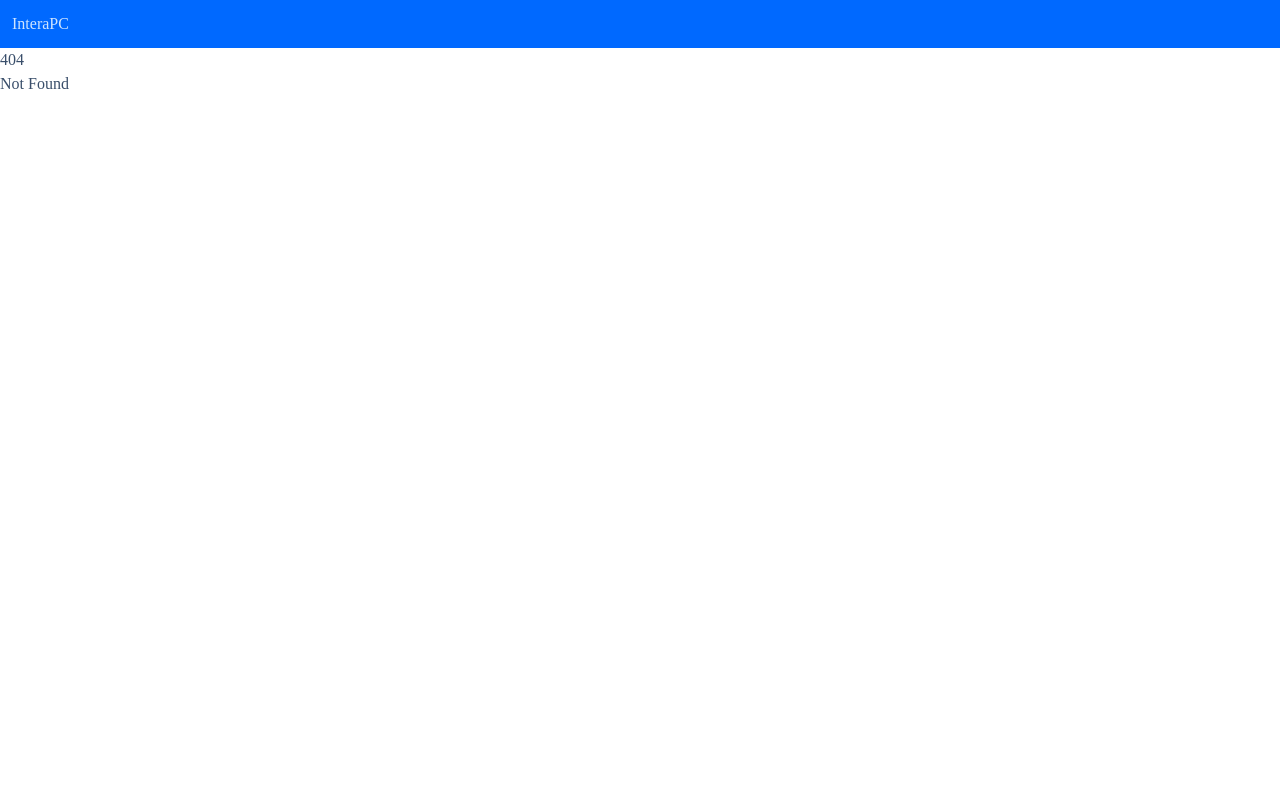
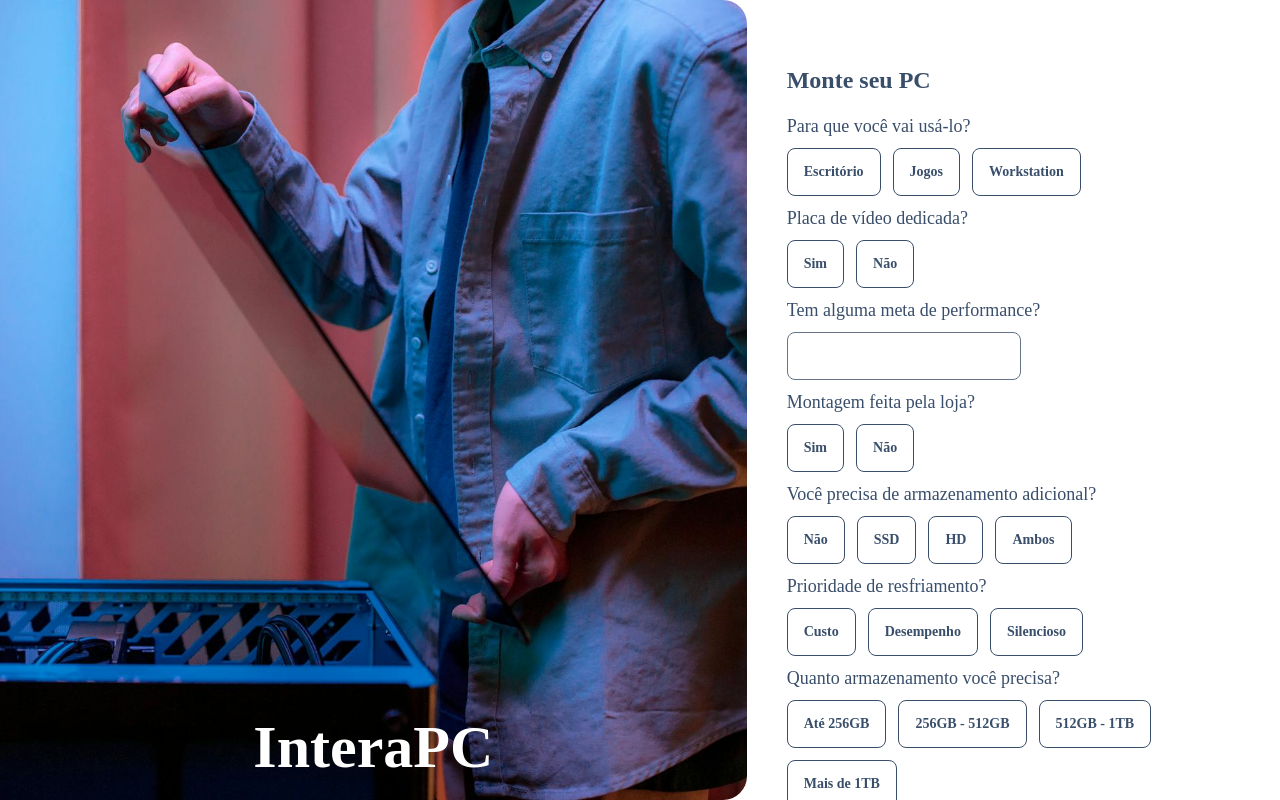
Before and after one commit to gralmeidan/interapc, a SvelteKit app: page /custom/starter in a window 1280 px wide. Before the commit this address had no page. Built offline with nearby package versions, Linux system fonts and the light colour scheme; a web font is replaced by a local one.

Commit message:
feat: add starter questions form prototype

```diff
--- /dev/null
+++ b/src/lib/components/Select.svelte
@@ -0,0 +1,86 @@
+<script lang="ts">
+	let {
+		label,
+		name,
+		options,
+		selected,
+		onSelect
+	}: {
+		label?: string;
+		name?: string;
+		options: string[];
+		onSelect: (option: string) => void;
+		selected: string;
+	} = $props();
+
+	let filter = $state<string | null>(null);
+
+	let base: HTMLLabelElement;
+
+	let display = $derived(
+		options.filter((v) => v.toLowerCase().includes(filter?.toLowerCase() ?? '')).slice(0, 5)
+	);
+
+	function getFirstElement() {
+		const focusableElements =
+			base?.querySelectorAll(
+				'button, [href], input, select, textarea, [tabindex]:not([tabindex="-1"])'
+			) ?? [];
+
+		const firstEl = focusableElements[0] as HTMLElement;
+
+		return firstEl;
+	}
+
+	function closeList() {
+		const firstEl = getFirstElement();
+		firstEl?.focus();
+		firstEl?.blur();
+	}
+</script>
+
+<label bind:this={base} class="dropdown">
+	{#if label}
+		<div class="label label-text">{label}</div>
+	{/if}
+	<div
+		class="input input-bordered flex cursor-pointer items-center gap-2 border-slate-500 focus-within:border-primary"
+	>
+		<input
+			type="text"
+			class="min-w-0 grow bg-transparent"
+			placeholder={selected}
+			value={filter ?? selected ?? ''}
+			onkeyup={(e) => (filter = e.currentTarget.value)}
+			onfocus={() => (filter = '')}
+			autocomplete="off"
+			spellcheck="false"
+			{name}
+		/>
+	</div>
+	<ul class="menu dropdown-content z-[1] w-fit bg-base-100 p-2 shadow focus:outline-2">
+		{#each display as val}
+			<li>
+				<!-- svelte-ignore a11y_no_noninteractive_tabindex -->
+				<!-- svelte-ignore a11y_no_static_element_interactions -->
+				<!-- svelte-ignore a11y_missing_attribute -->
+				<a
+					tabindex={1}
+					onclick={(e) => {
+						e.preventDefault();
+						closeList();
+						onSelect(val);
+					}}
+					onkeydown={({ key }) => {
+						if (key === 'Enter') {
+							closeList();
+							onSelect(val);
+						}
+					}}
+				>
+					{val}
+				</a>
+			</li>
+		{/each}
+	</ul>
+</label>
--- /dev/null
+++ b/src/lib/mocks/index.ts
@@ -0,0 +1 @@
+export * from './starter-questions.mock';
--- /dev/null
+++ b/src/lib/mocks/starter-questions.mock.ts
@@ -0,0 +1,121 @@
+interface BaseQuestion {
+	title: string;
+	id: string;
+	options: string[];
+}
+
+export interface RadioQuestion extends BaseQuestion {
+	selected: string | null;
+	type: 'radio';
+}
+
+export interface SelectQuestion extends BaseQuestion {
+	selected: string | null;
+	type: 'select';
+}
+
+export type Question = RadioQuestion | SelectQuestion;
+
+export const mQuestions: Question[] = [
+	{
+		title: 'Para que você vai usá-lo?',
+		id: 'intendedUse',
+		options: ['Escritório', 'Jogos', 'Workstation'],
+		selected: null,
+		type: 'radio'
+	},
+	{
+		title: 'Placa de vídeo dedicada?',
+		id: 'dedicatedGpu',
+		options: ['Sim', 'Não'],
+		selected: null,
+		type: 'radio'
+	},
+	{
+		title: 'Tem alguma meta de performance?',
+		id: 'goal',
+		options: [
+			'Counter Strike 2 - 144 fps',
+			'Counter Strike 2 - 60 fps',
+			'Grand Theft Auto V - 60 fps',
+			'Grand Theft Auto V - 30 fps',
+			'Red Dead Redemption 2 - 60 fps',
+			'Red Dead Redemption 2 - 30 fps',
+			'Call of Duty: Black Ops 6 - 144 fps',
+			'Call of Duty: Black Ops 6 - 60 fps',
+			'Throne and Liberty - 60 fps',
+			'Throne and Liberty - 30 fps',
+			'Forza Horizon 5 - 60 fps',
+			'Forza Horizon 5 - 30 fps',
+			'Sons of The Forest - 60 fps',
+			'Sons of The Forest - 30 fps',
+			'Valorant - 240 fps',
+			'Valorant - 60 fps',
+			'Fortnite - 144 fps',
+			'Fortnite - 60 fps',
+			'Elden Ring - 60 fps',
+			'Elden Ring - 30 fps',
+			'Hogwarts Legacy - 60 fps',
+			'Hogwarts Legacy - 30 fps',
+			'Cyberpunk 2077 - 60 fps',
+			'Cyberpunk 2077 - 30 fps',
+			'Minecraft - 144 fps',
+			'Minecraft - 30 fps',
+			"Assassin's Creed Valhalla - 60 fps",
+			"Assassin's Creed Valhalla - 30 fps",
+			'League of Legends - 144 fps',
+			'League of Legends - 60 fps',
+			'Battlefield 2042 - 60 fps',
+			'Battlefield 2042 - 30 fps',
+			'Starfield - 60 fps',
+			'Starfield - 30 fps',
+			'Diablo IV - 60 fps',
+			'Diablo IV - 30 fps',
+			'The Witcher 3 - 60 fps',
+			'The Witcher 3 - 30 fps',
+			'Apex Legends - 144 fps',
+			'Apex Legends - 60 fps',
+			'Sims 4 - 30 fps',
+			'Stardew Valley - 30 fps',
+			'Among Us - 30 fps',
+			'RollerCoaster Tycoon - 30 fps',
+			'Terraria - 30 fps',
+			'Slime Rancher - 30 fps',
+			'Cities: Skylines - 30 fps',
+			'SimCity - 30 fps',
+			'Minecraft - 30 fps',
+			'Goat Simulator - 30 fps',
+			'Untitled Goose Game - 30 fps'
+		],
+		selected: null,
+		type: 'select'
+	},
+	{
+		title: 'Montagem feita pela loja?',
+		id: 'prebuilt',
+		options: ['Sim', 'Não'],
+		selected: null,
+		type: 'radio'
+	},
+	{
+		title: 'Você precisa de armazenamento adicional?',
+		id: 'storage',
+		options: ['Não', 'SSD', 'HD', 'Ambos'],
+		selected: null,
+		type: 'radio'
+	},
+	{
+		title: 'Prioridade de resfriamento?',
+		id: 'coolingPriority',
+		options: ['Custo', 'Desempenho', 'Silencioso'],
+		selected: null,
+		type: 'radio'
+	},
+	{
+		title: 'Quanto armazenamento você precisa?',
+		id: 'storageSize',
+		options: ['Até 256GB', '256GB - 512GB', '512GB - 1TB', 'Mais de 1TB'],
+		selected: null,
+		type: 'radio'
+	}
+];
--- a/src/routes/+layout.svelte
+++ b/src/routes/+layout.svelte
@@ -6,7 +6,7 @@
 	let { children } = $props();
 </script>
 
-<header class="sticky w-full bg-primary p-3">
+<!-- <header class="absolute w-full bg-primary p-3">
 	<span class="text-primary-content">InteraPC</span>
-</header>
+</header> -->
 {@render children()}
--- a/src/routes/+page.svelte
+++ b/src/routes/+page.svelte
@@ -1,8 +1,48 @@
-<h1>Welcome to SvelteKit</h1>
-<p>Visit <a href="https://svelte.dev/docs/kit">svelte.dev/docs/kit</a> to read the documentation</p>
+<!-- <script lang="ts">
+	let options = ['Escritório', 'Jogos', 'Workstation'];
+	let selected = $state<string | null>(null);
+
+	const _handleSelect = (option: string) => {
+		if (option === selected) selected = null;
+		else selected = option;
+	};
+</script>
+
+<div class="flex h-lvh w-full flex-row justify-end">
+	<div class="_bg grow bg-cover bg-right"></div>
+	<main class="w-5/12 px-6 pt-16">
+		<h1 class="mb-4 text-2xl font-bold">Monte seu PC</h1>
+		<h2 class="text-lg">Para que você vai usá-lo?</h2>
+		<div class="flex gap-3 py-2">
+			{#each options as option}
+				<label
+					class:btn-outline={selected !== option}
+					class:btn-primary={selected === option}
+					for={`option-${option}`}
+					class="btn btn-primary hover:btn-primary"
+				>
+					<input
+						checked={selected === option}
+						onclick={() => _handleSelect(option)}
+						class="hidden"
+						type="radio"
+						name={option}
+						value={option}
+						id={`option-${option}`}
+					/>
+					{option}
+				</label>
+			{/each}
+		</div>
+	</main>
+</div>
 
 <style>
 	h1 {
 		font-family: 'Sofia Sans Variable', sans-serif;
 	}
-</style>
+
+	._bg {
+		background-image: url('$lib/assets/img/build-a-pc-.jpg');
+	}
+</style> -->
--- /dev/null
+++ b/src/routes/custom/starter/+page.svelte
@@ -0,0 +1,32 @@
+<script lang="ts">
+	import { mQuestions } from '$lib/mocks';
+	import StarterQuestion from './components/StarterQuestion.svelte';
+
+	let questions = $state(mQuestions);
+</script>
+
+<div class="flex h-lvh w-full flex-row justify-end">
+	<div class="_bg flex grow flex-col-reverse rounded-br-3xl rounded-tr-3xl bg-cover bg-right">
+		<div aria-hidden="true" class="mx-auto w-fit py-2 text-[60px] font-semibold text-white">
+			InteraPC
+		</div>
+	</div>
+	<main class="h-full w-5/12 overflow-auto px-10 pt-16">
+		<h1 class="mb-4 text-2xl font-bold">Monte seu PC</h1>
+		{#each questions as question, i}
+			<StarterQuestion
+				{question}
+				onSelect={(selected) => {
+					console.log('selected', question, i);
+					questions[i] = { ...question, selected };
+				}}
+			/>
+		{/each}
+	</main>
+</div>
+
+<style>
+	._bg {
+		background-image: url('$lib/assets/img/build-a-pc-background.jpg');
+	}
+</style>
--- /dev/null
+++ b/src/routes/custom/starter/components/StarterQuestion.svelte
@@ -0,0 +1,43 @@
+<script lang="ts">
+	import Select from '$lib/components/Select.svelte';
+	import type { Question } from '$lib/mocks';
+
+	let {
+		question,
+		onSelect
+	}: { question: Question; onSelect: (val: Question['selected']) => void } = $props();
+
+	const _handleSelect = (option: string) => {
+		if (option === question.selected) onSelect(null);
+		else onSelect(option);
+	};
+
+	let id = $derived(`op-${question.id}`);
+</script>
+
+<h2 class="text-lg">{question.title}</h2>
+<div class="flex flex-wrap gap-3 py-2">
+	{#if question.type == 'radio'}
+		{#each question.options as option}
+			<label
+				class:btn-outline={question.selected !== option}
+				class:btn-primary={question.selected === option}
+				for="{id}-{option}"
+				class="btn btn-primary hover:btn-primary"
+			>
+				<input
+					checked={question.selected === option}
+					onclick={() => _handleSelect(option)}
+					class="hidden"
+					type="radio"
+					name={option}
+					value={option}
+					id="{id}-{option}"
+				/>
+				{option}
+			</label>
+		{/each}
+	{:else}
+		<Select options={question.options} name={id} {onSelect} selected={question.selected ?? ''} />
+	{/if}
+</div>
```
Also changed, not shown: src/lib/assets/img/build-a-pc-background.jpg (added).
